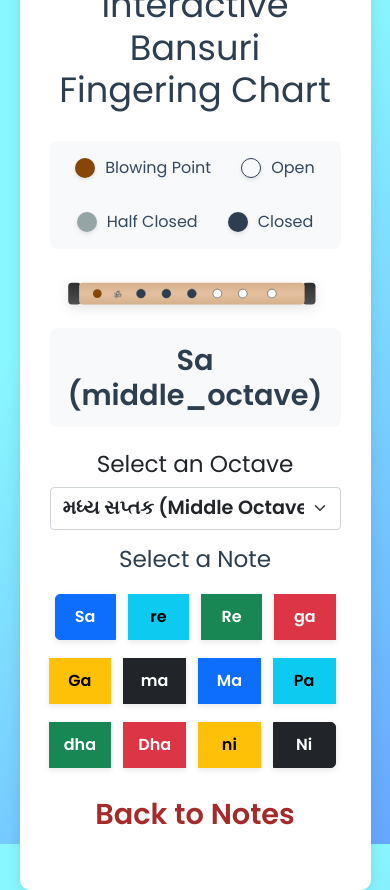
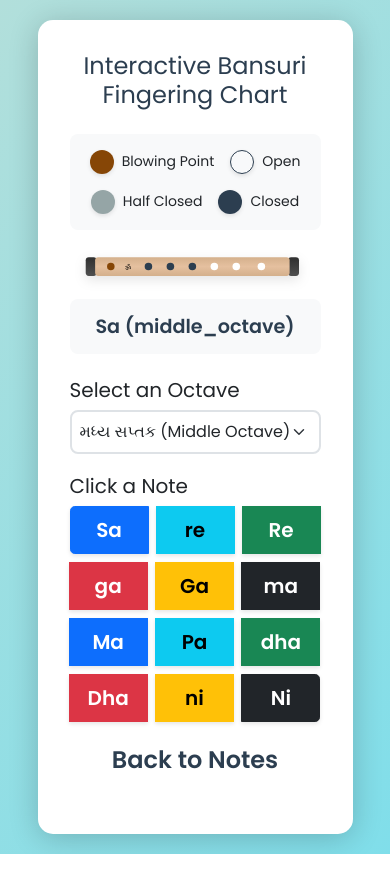
Before and after one commit to Rajz-09/Notation_Transposer, a plain HTML site: page flute.html in a window 390 px wide. After the commit the page ends 854 px from the top, so only its background shows below. Drawn offline with nearby package versions, Linux system fonts and the light colour scheme.

Commit message:
Logic Improved

```diff
--- a/css/style.css
+++ b/css/style.css
@@ -119,6 +119,43 @@ textarea {
 
 
 /* Responsive Styling */
+
+
+@media (max-width: 480px) {
+    .container {
+        max-width: 100%;
+        padding: 10px;
+    }
+
+    h1 {
+        font-size: 2.5rem;
+        font-weight: 800;
+    }
+
+    button {
+        width: 100%;
+        margin-top: 10px;
+        padding: 7px;
+    }
+
+    textarea {
+        font-size: 1em;
+    }
+
+    button#copy-input-button, button#copy-output-button {
+        font-size: 0.7em;
+        padding: 3px;
+        width: 30%;
+        justify-content: center;
+        box-shadow: none;
+    }
+
+    .flute-container img {
+        max-height: 2rem;
+        width: 100%;
+    }
+}
+
 @media (max-width: 768px) {
     .container {
         max-width: 95%;
@@ -150,37 +187,46 @@ textarea {
     }
 }
 
-@media (max-width: 480px) {
+@media (min-width: 769px) {
     .container {
-        max-width: 100%;
-        padding: 10px;
+        max-width: 90%;
+        padding: 40px;
+        margin: 60px auto;
     }
 
     h1 {
-        font-size: 2.5rem;
-        font-weight: 800;
+        font-size: 5rem;
+        font-weight: 900;
     }
 
     button {
-        width: 100%;
-        margin-top: 10px;
-        padding: 7px;
+        font-size: 1.4em;
+        padding: 10px 20px;
+    }
+
+    #convert-button {
+        padding: 10px 20px;
+        font-size: 1.8em;
+        font-weight: 700;
     }
 
     textarea {
-        font-size: 1em;
+        font-size: 1.4em;
     }
 
-    button#copy-input-button, button#copy-output-button {
-        font-size: 0.7em;
-        padding: 3px;
-        width: 30%;
-        justify-content: center;
-        box-shadow: none;
+    button#copy-input-button,
+    button#copy-output-button {
+        font-size: 1em;
+        padding: 8px 15px;
+        width: auto;
     }
 
     .flute-container img {
-        max-height: 2.5rem;
+        max-height: 5rem;
         width: 100%;
     }
+
+    .styled-link {
+        font-size: 2.5em;
+    }
 }
--- a/flute.html
+++ b/flute.html
@@ -11,88 +11,54 @@
 
     <title>Interactive Bansuri Fingering Chart</title>
     <style>
-        /* Styling for body */
+        :root {
+            --primary-color: #2c3e50;
+            --bg-gradient-start: #b2dfdb;
+            --bg-gradient-end: #80deea;
+            --wood-color-light: #E5C09F;
+            --wood-color-dark: #D4B08C;
+            --border-radius: 15px;
+        }
+
         body {
             font-family: 'Poppins', sans-serif;
-            background: linear-gradient(135deg, #89f7fe 30%, #66a6ff 100%);
-            display: flex;
-            justify-content: center;
-            align-items: center;
-            height: 100vh;
+            background: linear-gradient(135deg, var(--bg-gradient-start), var(--bg-gradient-end));
+            min-height: 100vh;
             margin: 0;
+            padding: 20px;
+            display: grid;
+            place-items: center;
         }
 
-        /* Transposer Container */
         .transposer-container {
             background-color: white;
-            padding: 30px;
-            border-radius: 15px;
+            padding: 2rem;
+            border-radius: var(--border-radius);
             box-shadow: 0 4px 30px rgba(0, 0, 0, 0.2);
-            text-align: center;
-            width: 80%;
-            max-width: 800px;
+            width: min(90%, 800px);
+            margin: auto;
             animation: fadeIn 0.8s ease-in-out;
         }
 
-        .container {
-            max-width: 900px;
-            margin: 0 auto;
-            padding: 30px;
-            background: white;
-            border-radius: 10px;
-            box-shadow: 0 2px 15px rgba(0, 0, 0, 0.1);
+        @keyframes fadeIn {
+            from { opacity: 0; transform: translateY(20px); }
+            to { opacity: 1; transform: translateY(0); }
         }
 
         .title {
+            color: var(--primary-color);
+            margin-bottom: 1.5rem;
+            font-size: clamp(1.5rem, 4vw, 2.2rem);
             text-align: center;
-            color: #2c3e50;
-            margin-bottom: 30px;
-            font-size: 2.2em;
-        }
-
-        #flute-container {
-            display: flex;
-            align-items: center;
-            gap: 40px;
-            margin: 40px 0;
-        }
-
-        #flute {
-            margin: auto;
-            display: block;
-            filter: drop-shadow(0 4px 6px rgba(0, 0, 0, 0.1));
-            width: 100%;
-            height: auto;
-        }
-
-        .hole {
-            stroke: #2c3e50;
-            stroke-width: 1.5;
-            transition: all 0.3s ease;
-        }
-
-        .half-open {
-            fill: #864606;
-        }
-
-        .open {
-            fill: #ffffff;
-        }
-
-        .half-closed {
-            fill: #95a5a6;
-        }
-
-        .closed {
-            fill: #2c3e50;
         }
 
         .legend {
             display: flex;
+            flex-wrap: wrap;
             justify-content: center;
-            gap: 30px;
-            margin: 30px 0;
-            padding: 15px;
+            gap: 1rem;
+            margin: 1.5rem 0;
+            padding: 1rem;
             background: #f8f9fa;
             border-radius: 8px;
         }
@@ -100,9 +66,8 @@
         .legend-item {
             display: flex;
             align-items: center;
-            gap: 10px;
-            font-size: 1.2em;
-            color: #34495e;
+            gap: 0.5rem;
+            font-size: clamp(0.875rem, 2vw, 1.2rem);
         }
 
         .legend-symbol {
@@ -112,116 +77,95 @@
             box-shadow: 0 2px 4px rgba(0, 0, 0, 0.1);
         }
 
-        .signature-text {
-            font-family: 'Dancing Script', cursive;
-            font-size: 28px;
-            fill: #34495e;
-            filter: drop-shadow(1px 1px 1px rgba(0, 0, 0, 0.2));
+        #flute {
+            max-width: 100%;
+            height: auto;
+            filter: drop-shadow(0 4px 6px rgba(0, 0, 0, 0.1));
         }
+
+        .hole {
+            transition: fill 0.3s ease;
+        }
+
+        .hole.open { fill: #ffffff; }
+        .hole.half-closed { fill: #95a5a6; }
+        .hole.closed { fill: var(--primary-color); }
 
         #note-display {
             text-align: center;
-            margin-top: 30px;
-            padding: 15px;
+            margin: 1.5rem 0;
+            padding: 1rem;
             background: #f8f9fa;
             border-radius: 8px;
         }
 
         #current-note {
-            color: #2c3e50;
             margin: 0;
-            font-size: 1.8em;
-            font-weight: bolder;
+            font-size: clamp(1.2rem, 3vw, 1.6rem);
+            font-weight: bold;
+            color: var(--primary-color);
         }
 
-        .button-group h3 {
-            color: #2c3e50;
-            margin-bottom: 15px;
+        .octave-select-container {
+            margin: 1.5rem 0;
+        }
+
+        #octave-select {
+            width: 100%;
+            padding: 0.5rem;
+            font-size: 1rem;
+            border-radius: 8px;
+            border: 2px solid #dee2e6;
+        }
+
+        .btn-group {
+            display: flex;
+            flex-wrap: wrap;
+            gap: 0.5rem;
+            justify-content: center;
         }
 
         .btn-group .btn {
-            margin: 5px;
+            flex: 1 1 calc(25% - 0.5rem);
+            min-width: 60px;
+            margin: 0;
             font-weight: 600;
-            border-radius: 5px;
-            box-shadow: 0 2px 6px rgba(0, 0, 0, 0.1);
-            transition: transform 0.2s ease;
+            box-shadow: 0 2px 4px rgba(0, 0, 0, 0.1);
+            transition: transform 0.2s ease, box-shadow 0.2s ease;
         }
 
-        .btn-group .btn:hover {
-            transform: scale(1.05);
+        .btn-group .btn:hover:not([disabled]) {
+            transform: translateY(-2px);
+            box-shadow: 0 4px 8px rgba(0, 0, 0, 0.15);
         }
 
-        #octave-select {
-            font-size: 1.5em;
-            font-weight: bolder;
+        .btn-group .btn:disabled {
+            opacity: 0.6;
+            cursor: not-allowed;
         }
 
         .back-link {
-            font-size: 24px;
-            color: brown;
+            display: block;
+            margin-top: 2rem;
+            text-align: center;
+            color: var(--primary-color);
+            font-size: clamp(1.5rem, 3vw, 2rem);
             text-decoration: none;
+            font-weight: bold;
             transition: color 0.3s ease;
-            font-weight: bolder;
-            font-size: 2em;
-            display: flex;
-            justify-content: center;
-            align-items: center;
-            margin: 0 auto;
-            width: fit-content;
         }
 
         .back-link:hover {
             color: #0056b3;
         }
 
-        /* Media query for responsive design */
-        @media (max-width: 767px) {
-            .transposer-container {
-                width: 90%;
-                max-width: 500px;
-            }
-
-            #flute {
-                width: 100%;
-                height: auto;
+        @media (min-width: 768px) {
+            .btn-group .btn {
+                flex: 0 1 auto;
             }
 
             .legend {
-                flex-wrap: wrap;
-                justify-content: center;
-            }
-
-            .legend-item {
-                font-size: 1em;
-            }
-
-            .legend-symbol {
-                width: 20px;
-                height: 20px;
-            }
-
-            .btn-group {
-                display: flex;
-                flex-wrap: wrap;
-                justify-content: center;
-                gap: 8px;
-                /* Add space between buttons */
-            }
-
-            .btn-group .btn {
-                flex: 1 1 20%;
-                /* Make buttons take 20% of the width to fit more on each row */
-                font-size: 1em;
-                padding: 10px 12px;
-                /* Adjust padding for better readability */
-            }
-
-            #octave-select {
-                font-size: 1.2em;
-            }
-
-            .back-link {
-                font-size: 1.8em;
+                gap: 2rem;
             }
         }
     </style>
@@ -289,7 +233,7 @@
             <h2 id="current-note">Sa</h2>
         </div>
         <div class="mb-3">
-            <h3>Select an Octave</h3>
+            <h5 style="text-align: start;">Select an Octave</h5>
             <select id="octave-select" class="form-select">
                 <option value="middle_octave">મધ્ય સપ્તક (Middle Octave)</option>
                 <option value="lowest_octave">મન્દ્ર સપ્તક (Lowest Octave)</option>
@@ -297,8 +241,8 @@
                 <!-- <option value="top_octave">અતિતાર સપ્તક (Top)</option> -->
             </select>
         </div>
-        <div class="button-group text-center mb-4">
-            <h3>Select a Note</h3>
+        <div class="button-group mb-4">
+            <h5 style="text-align: start; margin-top: 20px;">Click a Note</h5>
             <div class="btn-group btn-group-lg mb-3" role="group" aria-label="Basic example">
                 <button id="btn-Sa" type="button" class="btn btn-primary" onclick="updateFingering('Sa')">Sa</button>
                 <button id="btn-re" type="button" class="btn btn-info" onclick="updateFingering('re')">re</button>
```
Also changed, not shown: javascript/script.js (+24 -50 lines).
